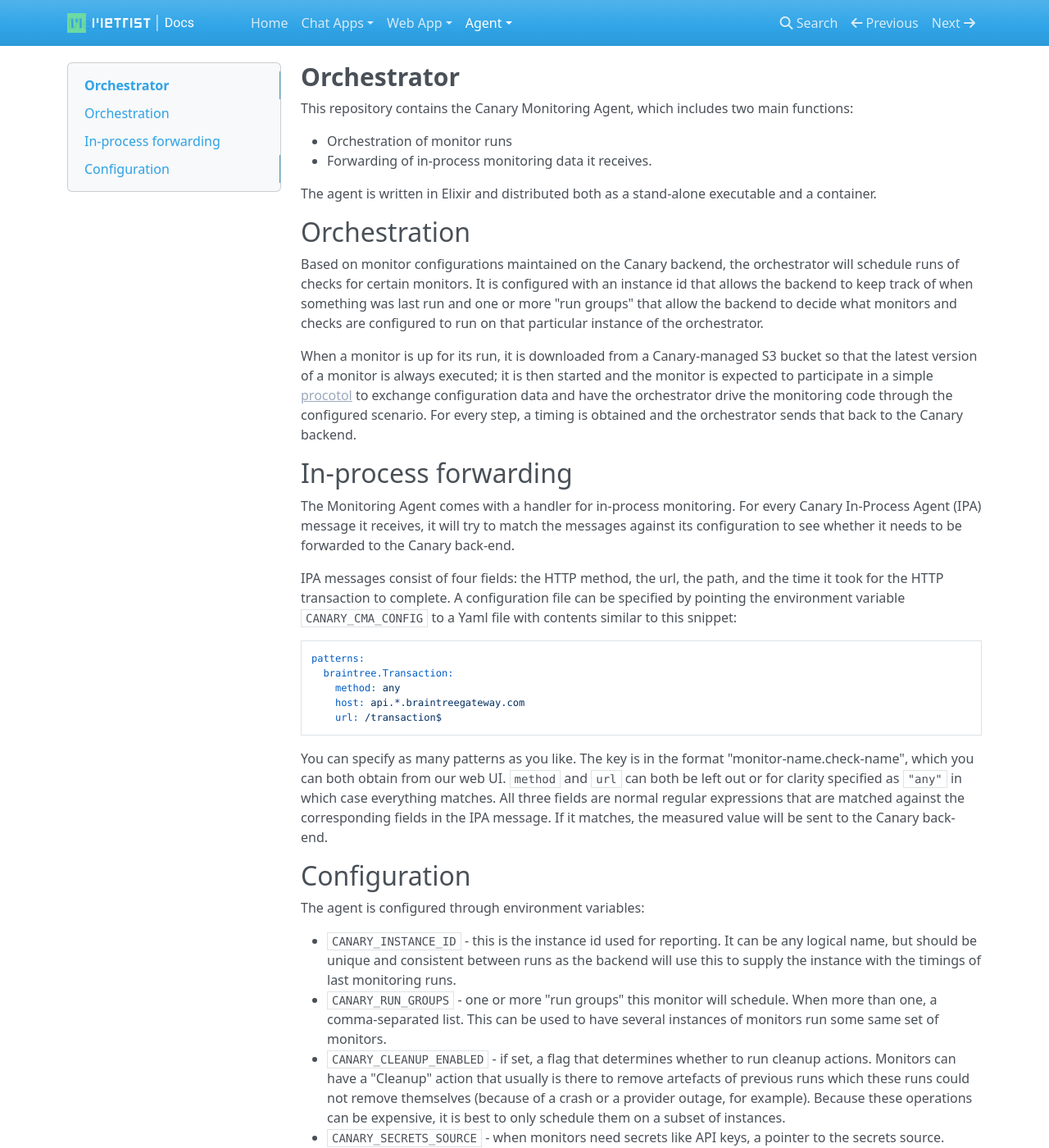
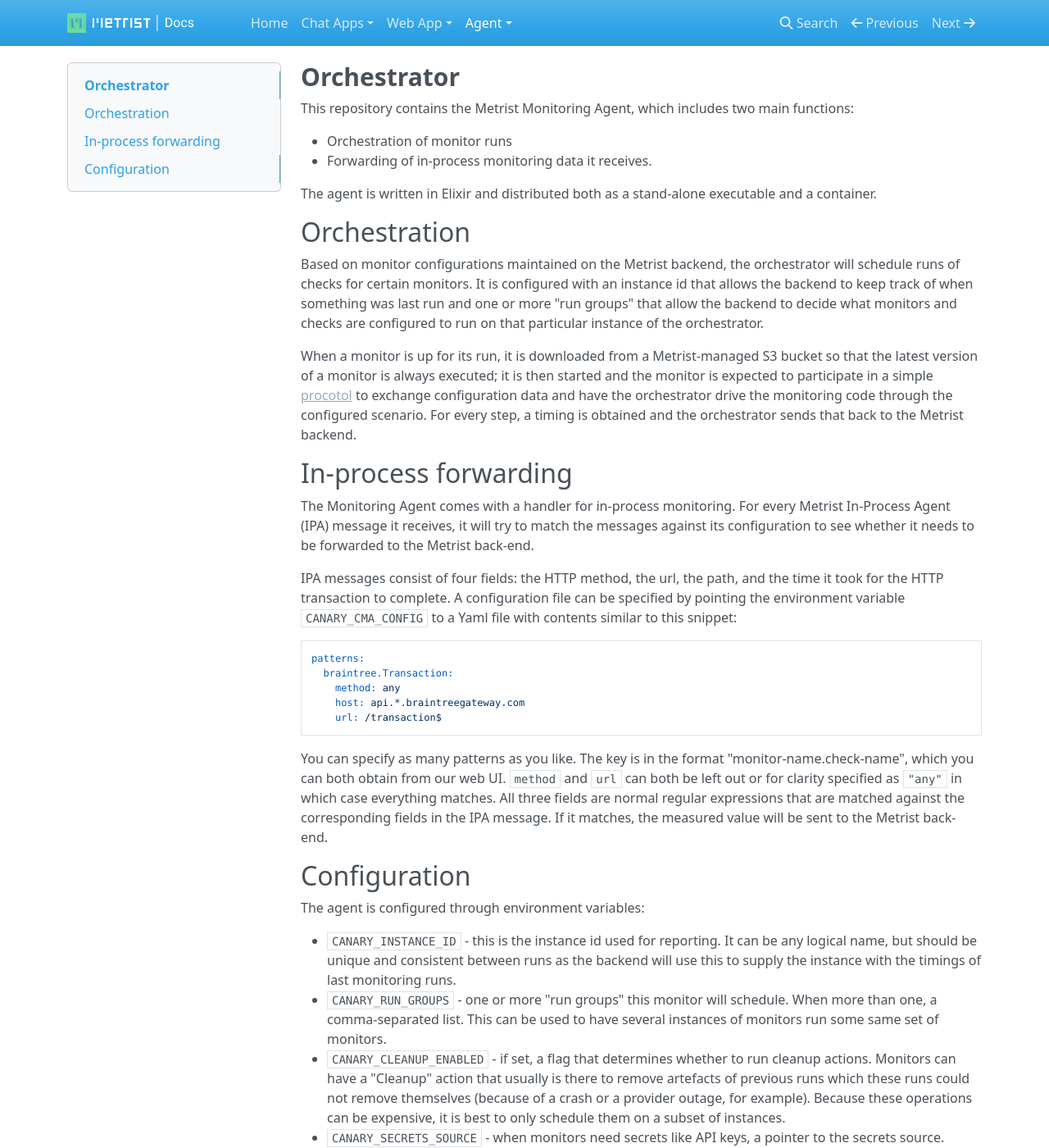
Before and after one commit to Metrist-Software/product-docs, an MkDocs documentation site: the page built from docs/agent-source-code.md, in a window 1280 px wide and 1400 px high. Shown: the whole window at 82% size. Built offline with MkDocs 1.6.1, drawn with Linux system fonts in a browser that asks for light colours; nearby versions of some CDN libraries; old or Windows-style settings are respelled for this version of MkDocs.

Commit message:
s/Canary/Metrist except for things like environment variable names

```diff
--- a/docs/agent-source-code.md
+++ b/docs/agent-source-code.md
@@ -1,6 +1,6 @@
 # Orchestrator
 
-This repository contains the Canary Monitoring Agent, which includes two main functions:
+This repository contains the Metrist Monitoring Agent, which includes two main functions:
 
 * Orchestration of monitor runs
 * Forwarding of in-process monitoring data it receives.
@@ -9,21 +9,21 @@ The agent is written in Elixir and distributed both as a stand-alone executable
 
 ## Orchestration
 
-Based on monitor configurations maintained on the Canary backend, the orchestrator will schedule runs
+Based on monitor configurations maintained on the Metrist backend, the orchestrator will schedule runs
 of checks for certain monitors. It is configured with an instance id that allows the backend to keep
 track of when something was last run and one or more "run groups" that allow the backend to decide what
 monitors and checks are configured to run on that particular instance of the orchestrator.
 
-When a monitor is up for its run, it is downloaded from a Canary-managed S3 bucket so that the latest version of
+When a monitor is up for its run, it is downloaded from a Metrist-managed S3 bucket so that the latest version of
 a monitor is always executed; it is then started and the monitor is expected to participate in a simple
 [procotol](docs/protocol.md) to exchange configuration data and have the orchestrator drive the monitoring code
 through the configured scenario. For every step, a timing is obtained and the orchestrator sends that back to
-the Canary backend.
+the Metrist backend.
 
 ## In-process forwarding
 
-The Monitoring Agent comes with a handler for in-process monitoring. For every Canary In-Process Agent (IPA) message it receives,
-it will try to match the messages against its configuration to see whether it needs to be forwarded to the Canary back-end.
+The Monitoring Agent comes with a handler for in-process monitoring. For every Metrist In-Process Agent (IPA) message it receives,
+it will try to match the messages against its configuration to see whether it needs to be forwarded to the Metrist back-end.
 
 IPA messages consist of four fields: the HTTP method, the url, the path, and the time it took for the HTTP transaction to
 complete. A configuration file can be specified by pointing the environment variable `CANARY_CMA_CONFIG` to a Yaml file with
@@ -40,7 +40,7 @@ patterns:
 You can specify as many patterns as you like. The key is in the format "monitor-name.check-name", which you can both obtain
 from our web UI. `method` and `url` can both be left out or for clarity specified as `"any"` in which case everything matches. All
 three fields are normal regular expressions that are matched against the corresponding fields in the IPA message. If it matches,
-the measured value will be sent to the Canary back-end.
+the measured value will be sent to the Metrist back-end.
 
 ## Configuration
 
```
Also changed, not shown: docs/agent-php-in-process.md (+3 -3 lines), docs/agent-ruby-in-process.md (+3 -3 lines).
